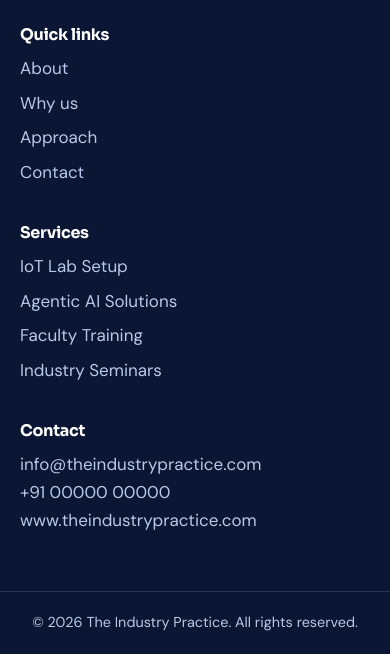
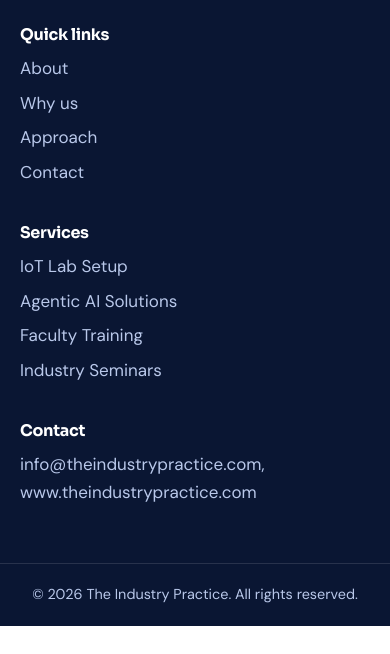
Before and after one commit to kumarncopvtltd-cyber/tip, a plain HTML site: page index.html in a window 390 px wide. Shown: the part 8879-9533 px from the top of the page. After the commit the page ends 9505 px from the top, so only its background shows below. Drawn offline with Linux system fonts and the light colour scheme; files whose address does not match are found by name.

Commit message:
Update index.html
removed phone

```diff
--- a/index.html
+++ b/index.html
@@ -194,7 +194,7 @@
     <div><a class="logo" href="#top"><img src="assets/favicon.svg" alt="" width="34" height="34"><span>The Industry Practice</span></a><p>An Industry–Academia technology and innovation partner for engineering institutions.</p><a class="in" href="#" aria-label="LinkedIn (add profile URL)"><i class="fa-brands fa-linkedin"></i></a></div>
     <nav aria-label="Footer"><h3>Quick links</h3><a href="#about">About</a><a href="#why">Why us</a><a href="#approach">Approach</a><a href="#contact">Contact</a></nav>
     <nav aria-label="Services"><h3>Services</h3><a href="#iot">IoT Lab Setup</a><a href="#ai">Agentic AI Solutions</a><a href="#faculty">Faculty Training</a><a href="#seminars">Industry Seminars</a></nav>
-    <div><h3>Contact</h3><p>info@theindustrypractice.com<br>+91 00000 00000<br>www.theindustrypractice.com</p></div>
+    <div><h3>Contact</h3><p>info@theindustrypractice.com,<!--<br>+91 00000 00000--><br>www.theindustrypractice.com</p></div>
   </div>
   <p class="copy">&copy; <span id="yr">2026</span> The Industry Practice. All rights reserved.</p>
 </footer>
```
